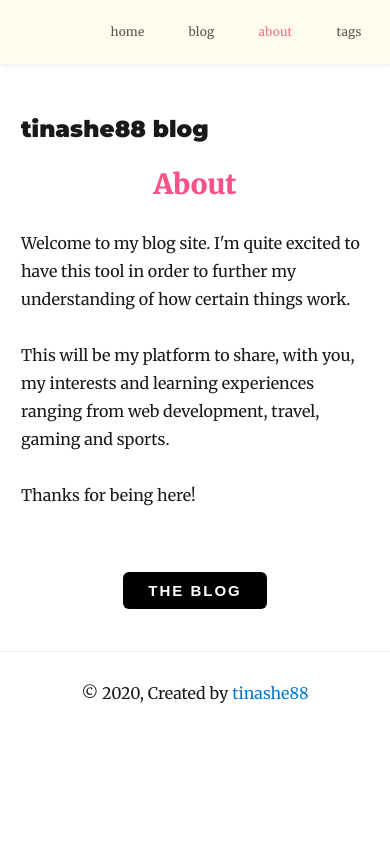
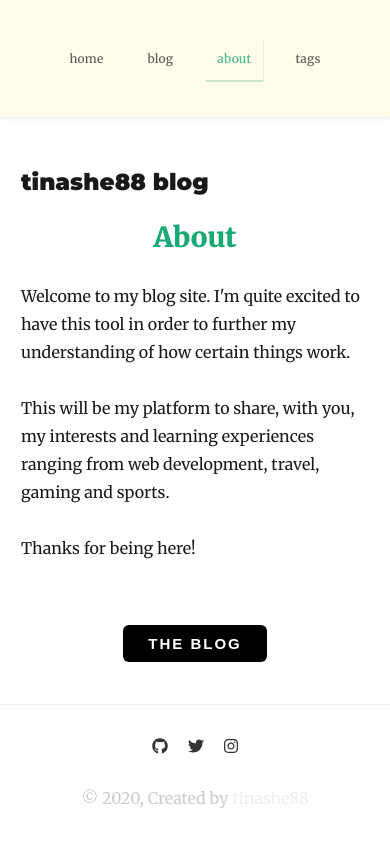
Before and after one commit to tinashe-88/tinashe88-blog, a Gatsby site: page /about in a window 390 px wide. Built offline with nearby package versions, Linux system fonts and the light colour scheme; Gatsby itself is replaced by a stand-in of ours; some packages are replaced by stand-ins of ours.

Commit message:
separated footer from layout component, social icons added to footer to mobile responsiveness

```diff
--- /dev/null
+++ b/src/components/footer.js
@@ -0,0 +1,180 @@
+import React from 'react'
+
+import { graphql, useStaticQuery } from 'gatsby'
+
+import { FontAwesomeIcon } from "@fortawesome/react-fontawesome"
+import {
+    faGithub,
+    faInstagram,
+    faTwitter,
+ } from '@fortawesome/free-brands-svg-icons'
+
+import styled, { css, ThemeProvider } from "styled-components"
+
+const Footer = () => {
+    const data = useStaticQuery(graphql`
+    query {
+      site {
+          siteMetadata {
+            siteUrl
+            social {
+              twitter
+              instagram
+              github
+            }
+          }
+      }
+    }
+  `)
+
+  const socialHandle = data.site.siteMetadata.social
+
+  return (
+      <ThemeProvider theme={theme}>
+          <SocialContainer>
+            <SocialIconsMobile>
+                <SocialIcons
+                href={
+                    "https://github.com/"
+                    + socialHandle.github
+                }
+                target="__blank"
+                rel="noopener noreferrer"
+                >
+                <GithubButton>
+                    <FontAwesomeIcon
+                    icon={faGithub}
+                    aria-hidden="true"
+                    size="1x"
+                    />
+                </GithubButton>
+                </SocialIcons>
+                <SocialIcons
+                href={
+                    "https://twitter.com/"
+                    + socialHandle.twitter
+                }
+                target="__blank"
+                rel="noopener noreferrer"
+                >
+                <TwitterButton>
+                    <FontAwesomeIcon
+                    icon={faTwitter}
+                    aria-hidden="true"
+                    size="1x"
+                    />
+                </TwitterButton>
+                </SocialIcons>
+                <SocialIcons
+                href={
+                    "https://instagram.com/"
+                    + socialHandle.instagram
+                }
+                target="__blank"
+                rel="noopener noreferrer"
+                >
+                <InstagramButton>
+                    <FontAwesomeIcon
+                    icon={faInstagram}
+                    aria-hidden="true"
+                    size="1x"
+                    />
+                </InstagramButton>
+                </SocialIcons>
+            </SocialIconsMobile>
+            </SocialContainer>
+            <FooterText>
+              © {new Date().getFullYear()}, Created by
+              {` `}
+              <LinkContainer href="/">tinashe88</LinkContainer>
+            </FooterText>
+        </ThemeProvider>
+  )
+}
+
+const theme = {
+    twitter: '#00acee',
+    instagram: '#e1306c',
+    github: '#6e5494',
+    link: '#333',
+}
+
+const transitionLinks = css`
+  transition: box-shadow .37s ease-in;
+  transition: color .15s ease-out;
+`
+
+const transitionAnimation = css`
+  transition: color .5s ease-in-out;
+`
+
+const FooterText = styled.footer`
+  text-align: center;
+  margin: 24px;
+  color: #ccc;
+`
+
+const LinkContainer = styled.a`
+  box-shadow: none;
+  color: #eee;
+  transition: ${transitionAnimation};
+
+  &:hover {
+    color: #ccc;
+  }
+`
+
+const SocialButton = styled.span`
+  margin: 10px;
+  color: ${props => props.theme.link};
+`
+
+const SocialIcons = styled.a`
+  @media only screen and (max-width: 500px) {
+
+    box-shadow: none;
+  }
+`
+
+const GithubButton = styled(SocialButton)`
+  &:hover {
+    color: ${props => props.theme.github};
+    transition: ${transitionLinks};
+  }
+`
+
+const TwitterButton = styled(SocialButton)`
+  &:hover {
+    color: ${props => props.theme.twitter};
+    transition: ${transitionLinks};
+  }
+`
+
+const InstagramButton = styled(SocialButton)`
+  &:hover {
+    color: ${props => props.theme.instagram};
+    transition: ${transitionLinks};
+  }
+`
+
+const SocialContainer = styled.div`
+  display: none;
+
+  @media only screen and (max-width: 500px) {
+    display: flex;
+    justify-content: center;
+    align-items: center;
+    padding: 0 10px;
+  }
+
+`
+
+const SocialIconsMobile = styled.div`
+  flex-shrink: 0;
+  display: flex;
+  align-items: center;
+`
+
+
+
+export default Footer
--- a/src/components/layout.js
+++ b/src/components/layout.js
@@ -1,7 +1,9 @@
 import React from "react"
-import { Link } from "gatsby"
+import { Link, graphql } from "gatsby"
 
 import Navbar from './navbar'
+import Footer from './footer'
+
 import styled from "styled-components"
 
 import { rhythm, scale } from "../utils/typography"
@@ -13,6 +15,7 @@ class Layout extends React.Component {
     const blogPath = `${__PATH_PREFIX__}/blog/`
     const aboutPath = `${__PATH_PREFIX__}/about/`
     const tagsPath = `${__PATH_PREFIX__}/tags/`
+
     let header
 
     if (location.pathname === rootPath ||
@@ -67,20 +70,16 @@ class Layout extends React.Component {
           <main>{children}</main>
         </LayoutContainer>
         <HrContainer/>
-        <Footer>
-          © {new Date().getFullYear()}, Created by
-          {` `}
-          <LinkContainer href="/">tinashe88</LinkContainer>
-        </Footer>
+        <Footer />
       </Wrapper>
     )
   }
 }
 
 const LayoutContainer = styled.div`
-    margin-left: auto;
-    margin-right: auto;
-    margin-top: 10px;
+  margin-left: auto;
+  margin-right: auto;
+  margin-top: 10px;
 `
 
 const TitleContainer = styled.h1`
@@ -100,15 +99,6 @@ const Wrapper = styled.div`
   text-decoration: none;
 `
 
-const Footer = styled.footer`
-  text-align: center;
-  margin: 24px;
-`
-
-const LinkContainer = styled.a`
-  box-shadow: none;
-`
-
 const HrContainer = styled.hr`
   max-width: 42rem;
   margin-left: auto;
--- a/src/components/navbar.js
+++ b/src/components/navbar.js
@@ -15,8 +15,8 @@ const theme = {
     github: '#6e5494',
     link: '#333',
     homeLink: '#2CAFDA',
-    blogLink: '#19A974',
-    aboutLink: '#F65286',
+    blogLink: '#F65286',
+    aboutLink: '#19A974',
     tagsLink: '#FF982B'
 }
 
@@ -40,6 +40,10 @@ const NavbarContainer = styled.nav`
     overflow-y: hidden;
     height: 64px;
     font-size: 0.75rem;
+
+    @media only screen and (max-width: 500px) {
+        height: 117px;
+    }
 `
 // Left navbar
 const LeftContainer = styled.div`
@@ -62,6 +66,10 @@ const LeftNav = styled.div`
     text-transform: uppercase;
     white-space: nowrap;
     margin-left: 30px;
+
+    @media only screen and (max-width: 500px) {
+        margin-left: 0;
+    }
 `
 
 const NavContent = styled.ul`
@@ -74,7 +82,8 @@ const NavContent = styled.ul`
     margin-bottom: 0;
 
     @media only screen and (max-width: 500px) {
-        margin-left: 15vw;
+        transform: translateX(-50%);
+        left: 50%;
     }
 `
 
@@ -140,6 +149,10 @@ const RightNav = styled.div`
     flex-shrink: 0;
     display: flex;
     align-items: center;
+
+    @media only screen and (max-width: 500px) {
+        display: none;
+    }
 `
 
 const SocialIcons = styled.a`
@@ -211,6 +224,9 @@ const Navbar = () => {
                                                     color: isCurrent ?
                                                         `${theme.homeLink}`
                                                         : '',
+                                                    boxShadow: isCurrent ?
+                                                        `0px 2px rgba(44, 175, 218, .3)`
+                                                        : '',
                                                 }
                                             }
                                         }}
@@ -226,6 +242,9 @@ const Navbar = () => {
                                                 style: {
                                                     color: isCurrent ?
                                                         `${theme.blogLink}`
+                                                        : '',
+                                                    boxShadow: isCurrent ?
+                                                        `0px 2px rgba(246, 82, 134, .3)`
                                                         : '',
                                                 }
                                             }
@@ -243,6 +262,9 @@ const Navbar = () => {
                                                     color: isCurrent ?
                                                         `${theme.aboutLink}`
                                                         : '',
+                                                    boxShadow: isCurrent ?
+                                                    `0px 2px rgba(25, 169, 115, .3)`
+                                                    : '',
                                                 }
                                             }
                                         }}
@@ -258,6 +280,9 @@ const Navbar = () => {
                                                 style: {
                                                     color: isCurrent ?
                                                         `${theme.tagsLink}`
+                                                        : '',
+                                                    boxShadow: isCurrent ?
+                                                        `0px 2px rgba(255, 152, 43, .3)`
                                                         : '',
                                                 }
                                             }
--- a/src/pages/about.js
+++ b/src/pages/about.js
@@ -43,7 +43,7 @@ class AboutPage extends React.Component {
 
 const theme = {
     link: '#333',
-    aboutTheme: '#F65286',
+    aboutTheme: '#19A974',
 }
 
 const Container = styled.div`
--- a/src/pages/blog.js
+++ b/src/pages/blog.js
@@ -16,7 +16,7 @@ import SEO from "../components/seo"
 // import { rhythm } from "../utils/typography"
 
 const theme = {
-  blogLink: '#19A974',
+  blogLink: '#F65286',
   link: '#333',
 }
 
@@ -159,7 +159,6 @@ class Blog extends React.Component {
 
 export default Blog
 
-
 export const pageQuery = graphql`
   query {
     site {
```
